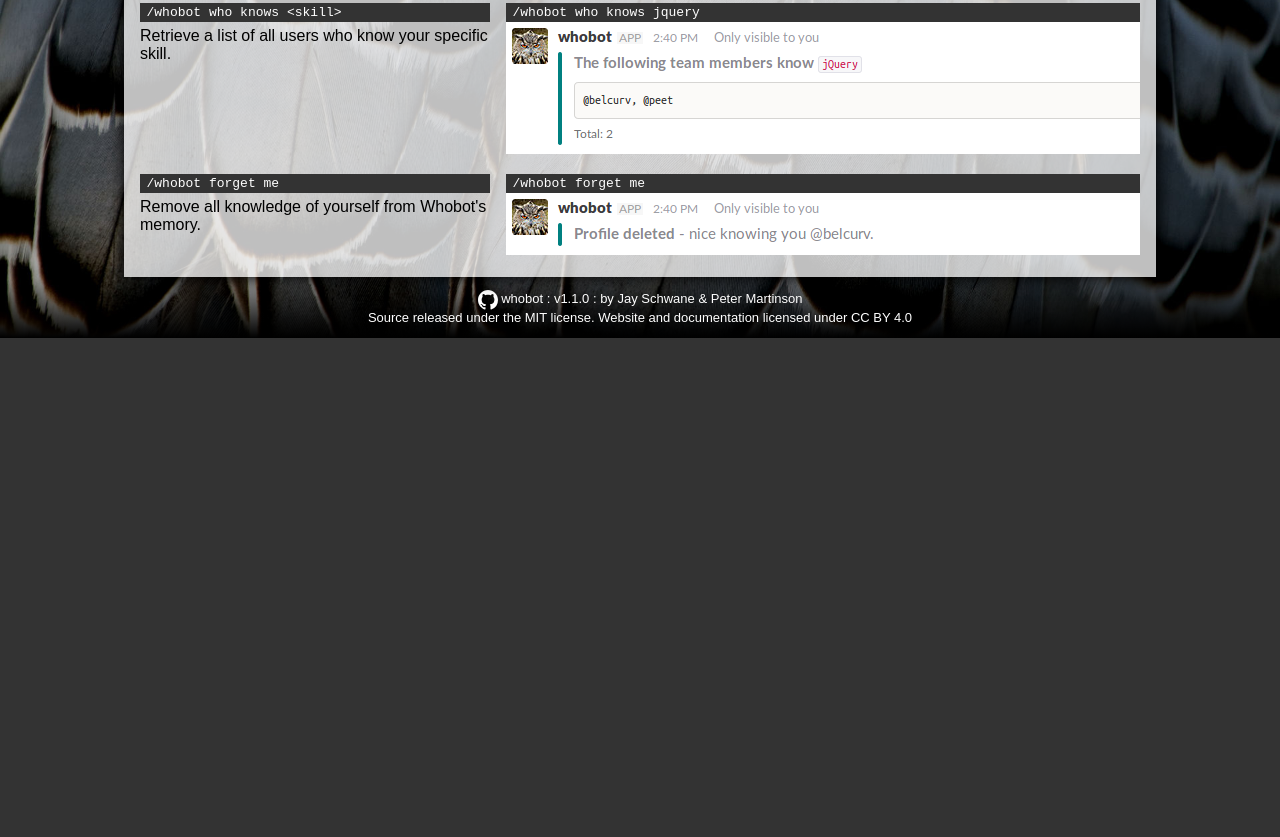
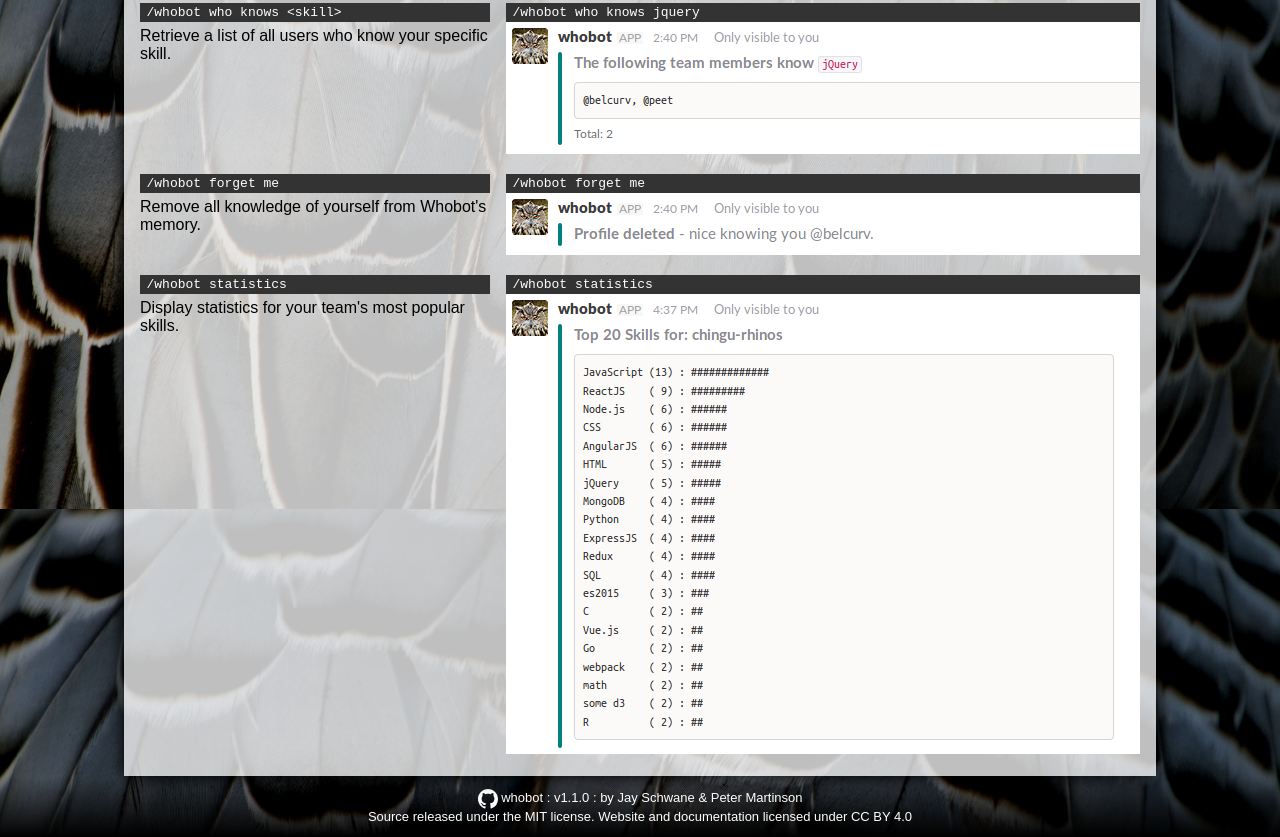
Before and after one commit to belcurv/whobot-landing, a plain HTML site: page index.html in a window 1280 px wide. Shown: the part 1891-2728 px from the top of the page. Before the commit the page ends 2229 px from the top, so only its background shows below. Drawn offline with nearby package versions, Linux system fonts and the light colour scheme.

Commit message:
Add example text and image for statistics command

```diff
--- a/index.html
+++ b/index.html
@@ -102,10 +102,17 @@
                     </div>
                 </div>
 
+                <div class="example">
+                    <p><span class="inlinecode wideblock">/whobot statistics</span>
+                       Display statistics for your team's most popular skills.</p>
+                    <div>
+                        <p class="inlinecode">/whobot statistics</p>
+                        <img src="assets/ss_statistics.png" alt="Whobot statistics" class="image">
+                    </div>
+                </div>
+
             </div>
-
         </div>
-
     </section>
 
     <footer class="whobot-footer"></footer>
@@ -115,7 +122,5 @@
     <script src="js/footer.js"></script>
     <script src="js/app.js"></script>
 
-
 </body>
-
 </html>
```
Also changed, not shown: assets/ss_statistics.png (added).
